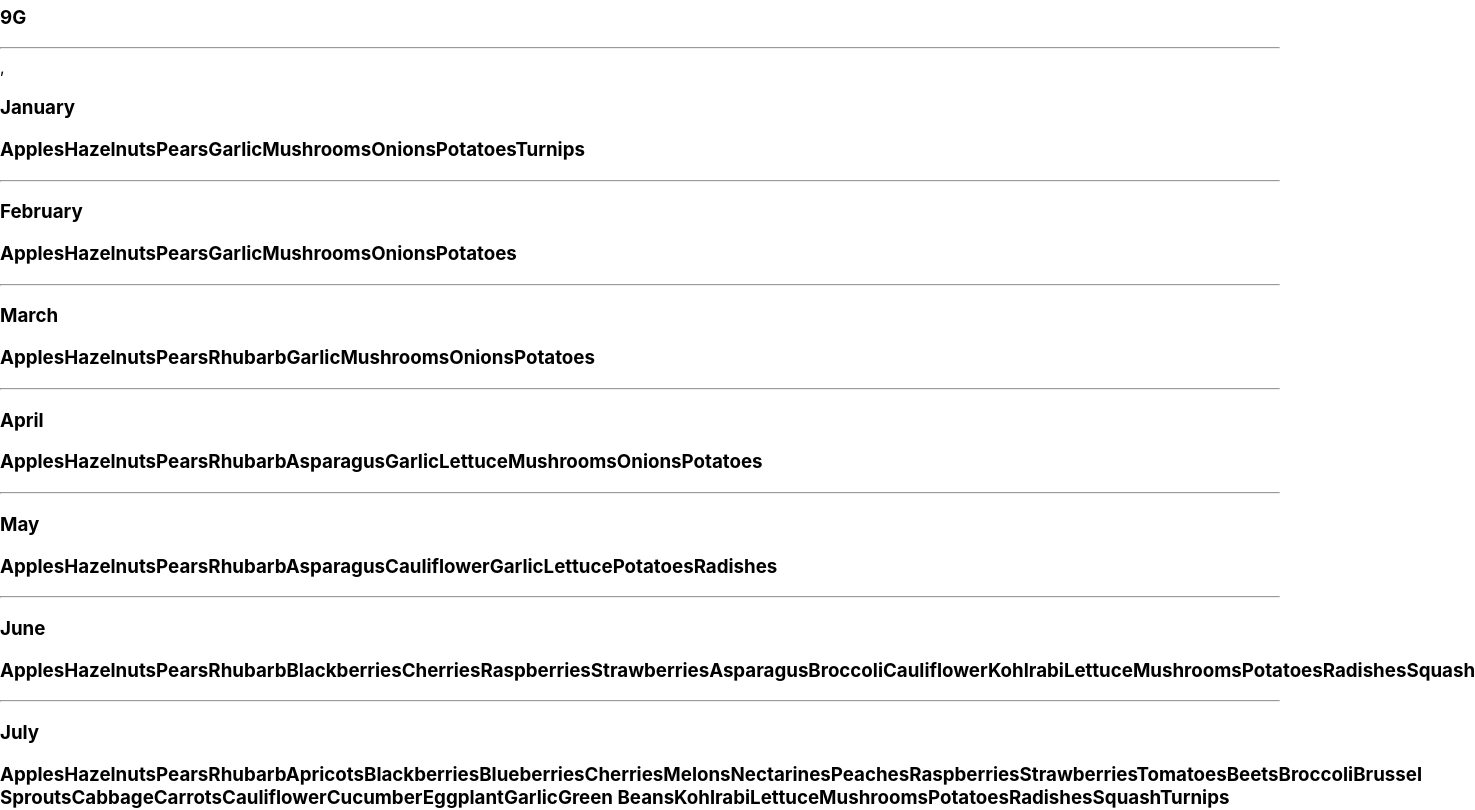
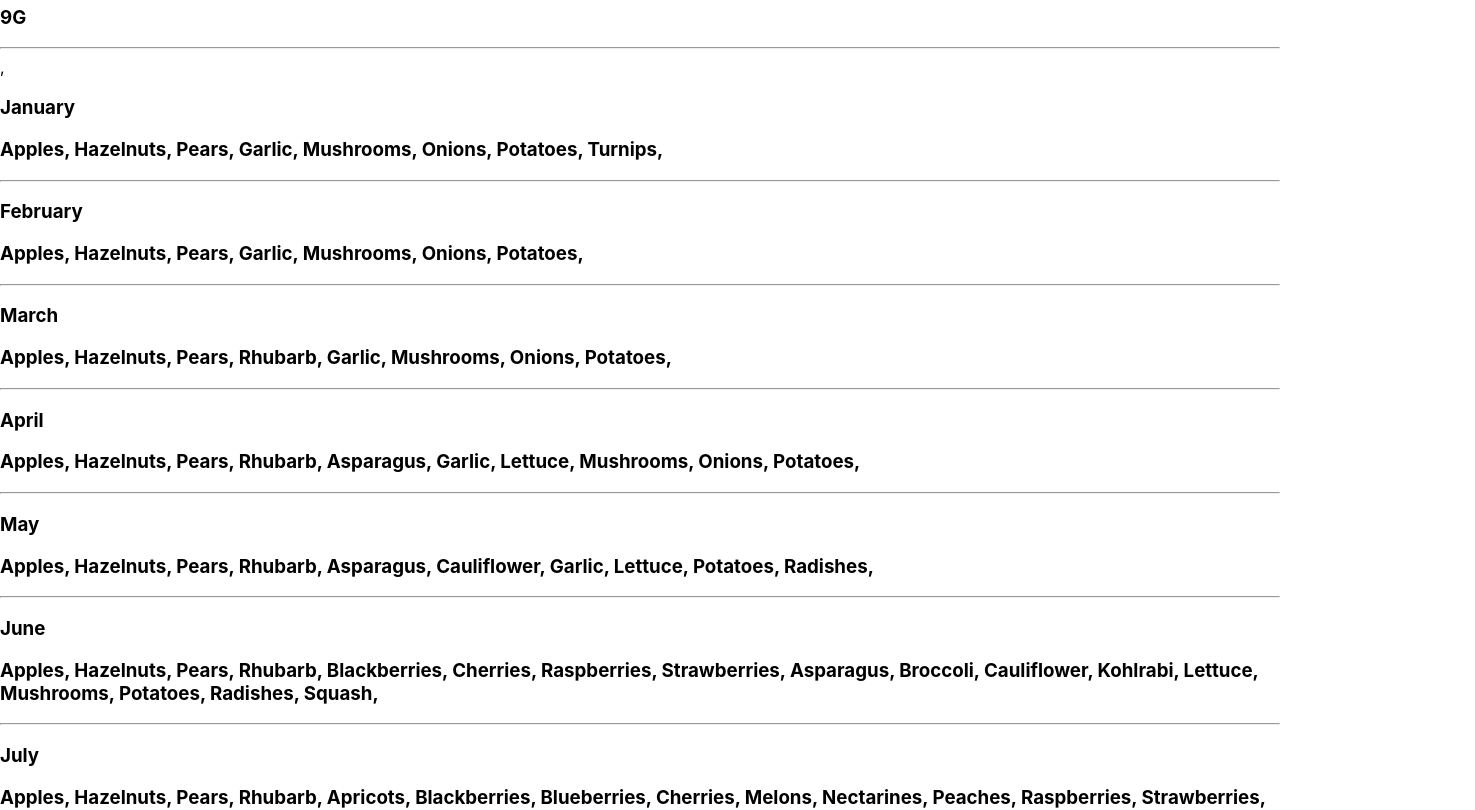
Before and after one commit to Pugsly99/farmers-market, a React (Create React App) app: page / in a window 1280 px wide. Shown: the part 1160-1970 px from the top of the page, 1475 px wide, since content can reach past the window. Built offline with nearby package versions, Linux system fonts and the light colour scheme.

Commit message:
make produce items visually distinct
Co-authored-by: Ryland Adams <rylandadams@yahoo.com>
Co-authored-by: Tawnee Harris <tawneeh@icloud.com>

```diff
--- a/src/components/PlanVisit.js
+++ b/src/components/PlanVisit.js
@@ -324,7 +324,7 @@ function PlanVisit() {
         )},
         {availableProduce.map((monthProduce, index) =>
           <MonthProduce month={monthProduce.month}
-            selection={monthProduce.selection}
+            selection={monthProduce.selection.map(e => e.concat(", "))}
             key={index} />
         )}
     </>
```
